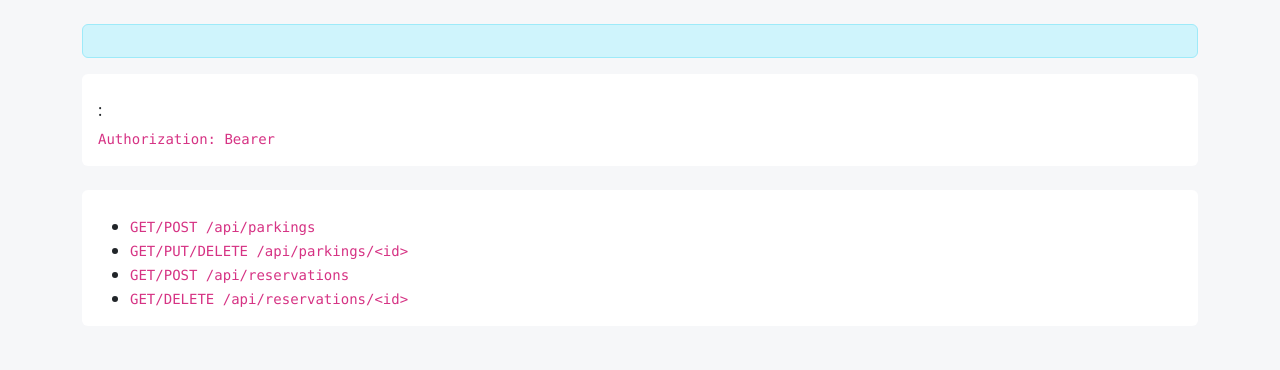
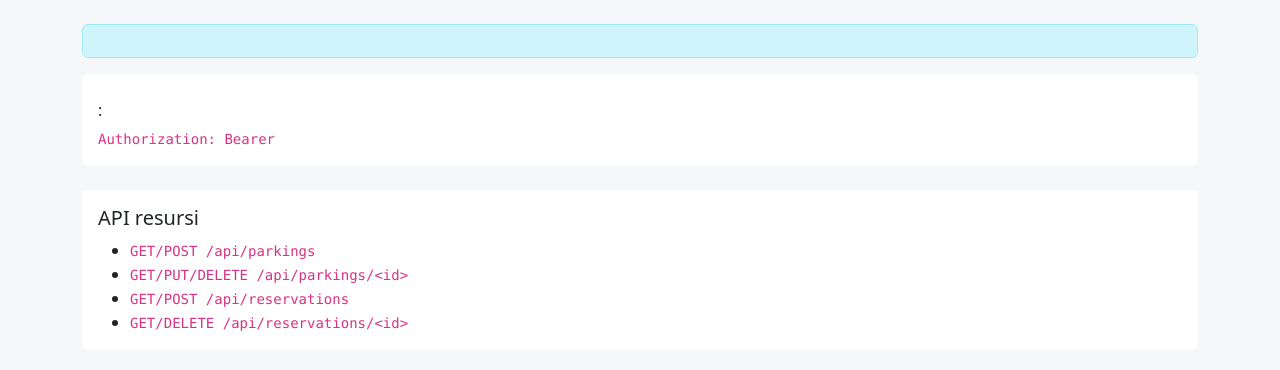
Before and after one commit to HeadshotFTW/ParKING, a Python web app: template templates/rest_client.html in a window 1280 px wide. Shown: the part 56-426 px from the top of the page. Run offline with Jinja, Linux system fonts and the light colour scheme; the template is opened without the code that fills it, so the values that code supplies are empty.

Commit message:
Remove defense wording from REST page

```diff
--- a/templates/rest_client.html
+++ b/templates/rest_client.html
@@ -29,7 +29,7 @@
 
 <div class="card mt-4">
     <div class="card-body">
-        <h2 class="h5">{{ tr('rest.resources') }}</h2>
+        <h2 class="h5">{{ 'API resources' if lang == 'en' else 'API resursi' }}</h2>
         <ul class="mb-0">
             <li><code>GET/POST /api/parkings</code></li>
             <li><code>GET/PUT/DELETE /api/parkings/&lt;id&gt;</code></li>
```
